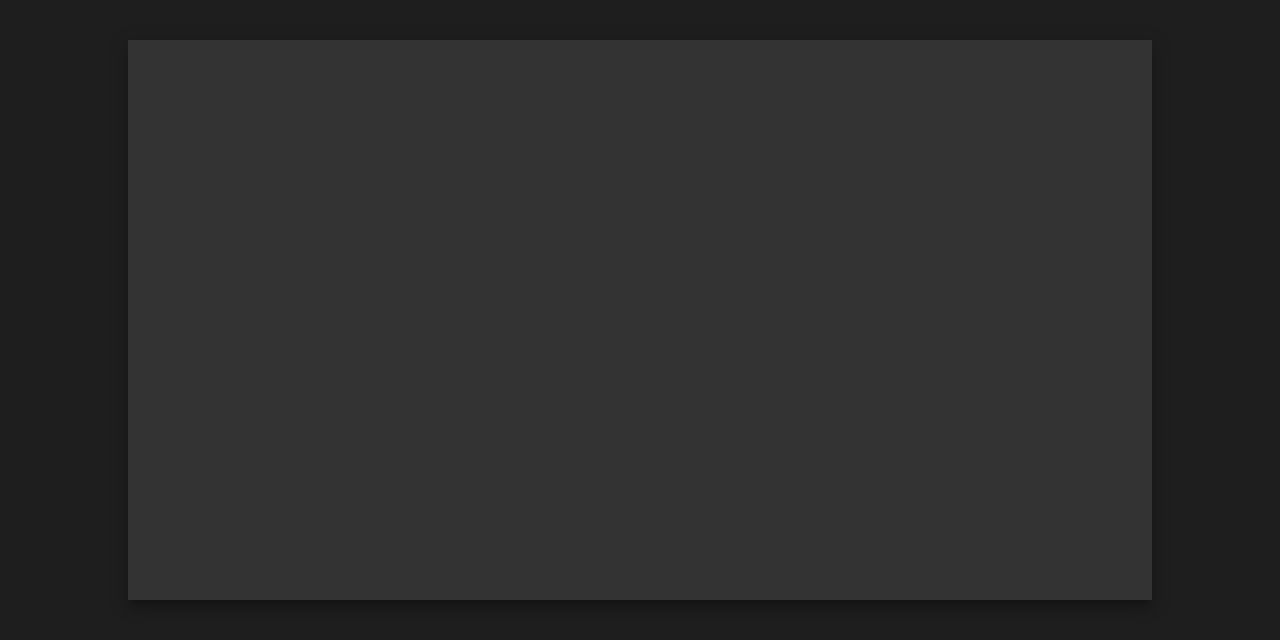
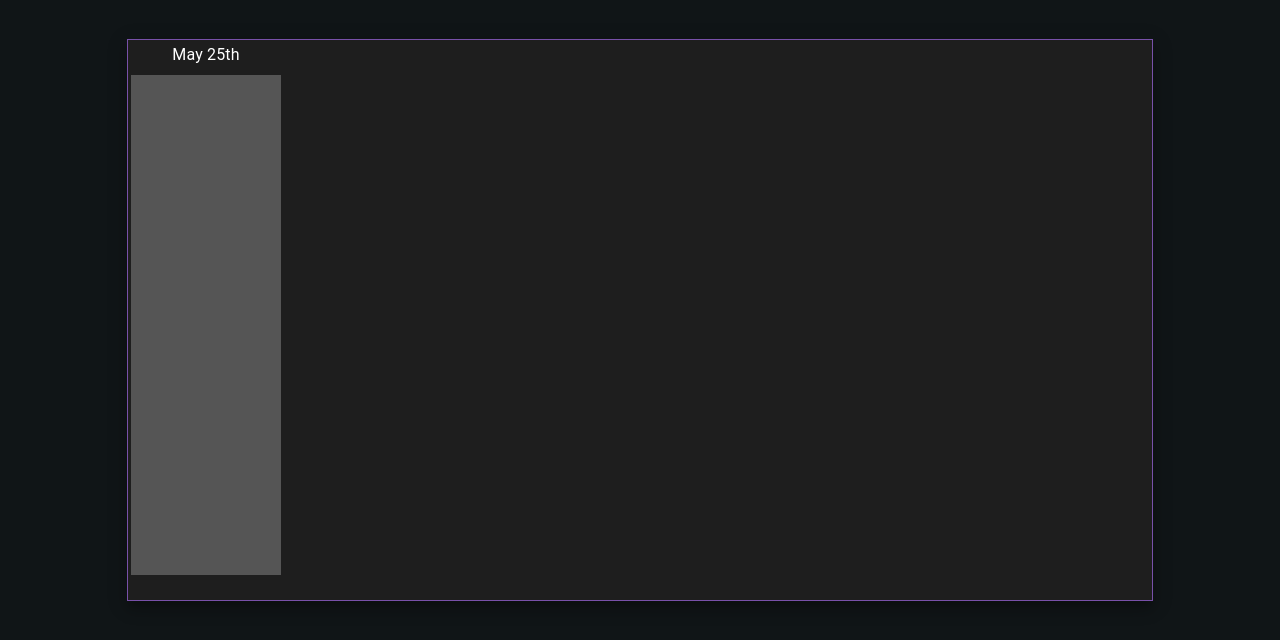
Before and after one commit to dev-pigeon/tache-time, a React (Vite) app in the folder client/: page / in a window 1280 px wide. Shown: the top 640 px of the page. Built offline with nearby package versions, Linux system fonts and the light colour scheme.

Commit message:
created basic / emtpy Date Container

```diff
--- a/client/src/components/CalendarContainer.tsx
+++ b/client/src/components/CalendarContainer.tsx
@@ -2,12 +2,12 @@ import { Box } from "@mui/material";
 import type { PropsWithChildren } from "react";
 
 import "../styles/CalendarContainer.css";
+import DateContainer from "./DateContainer";
 
 const CalendarContainer = ({ children }: PropsWithChildren<{}>) => {
   return (
     <Box id={"container"} sx={{ boxShadow: 10 }}>
-      {/* @ts-ignore */}
-      {children}
+      <DateContainer date="May 25th" />
     </Box>
   );
 };
--- /dev/null
+++ b/client/src/components/DateContainer.tsx
@@ -0,0 +1,24 @@
+import type { PropsWithChildren } from "react";
+import { Stack, Typography } from "@mui/material";
+import "../styles/DateContainer.css";
+
+interface DateContainerProps {
+  date: string;
+}
+
+const DateContainer = ({
+  children,
+  date,
+}: PropsWithChildren<DateContainerProps>) => {
+  return (
+    <Stack className="date-container" direction={"column"} gap={1}>
+      <Typography className="date-container-label">{date}</Typography>
+      <Stack height={500} className="time-unit-container" direction={"column"}>
+        {/* @ts-ignore */}
+        {children}
+      </Stack>
+    </Stack>
+  );
+};
+
+export default DateContainer;
--- a/client/src/styles/CalendarContainer.css
+++ b/client/src/styles/CalendarContainer.css
@@ -5,8 +5,10 @@
     background-color: var(--background-paper);
     top: 40%;
     left: 50%;
+    border-style: solid;
+    border-width: 1px;
     position: fixed;
     transform:translate(-50%, -50%);
-    border-color: var(--secondary-main);
+    border-color: var(--accent-main);
 
 }
--- /dev/null
+++ b/client/src/styles/DateContainer.css
@@ -0,0 +1,21 @@
+.time-unit-container {
+    width:150px;
+    background-color:#555555;
+    align-items: center;
+    justify-content: center;
+    display: flex;
+}
+
+.date-container {
+    align-items: center;
+    justify-items: center;
+    display: flex;
+    width: 150px;
+    padding:3px
+}
+
+.date-container-label {
+    font-family: 'Times New Roman', Times, serif;
+    font-weight: 750;
+    color: var(--text-primary);
+}
--- a/client/src/styles/ThemeVariablesProvider.tsx
+++ b/client/src/styles/ThemeVariablesProvider.tsx
@@ -11,10 +11,10 @@ export function ThemeVariablesProvider({
   useEffect(() => {
     const root = document.body;
 
-    root.style.setProperty("--background-default", "#1e1e1e");
-    root.style.setProperty("--background-paper", "#333");
+    root.style.setProperty("--background-default", "#101517");
+    root.style.setProperty("--background-paper", "#1e1e1e");
 
-    root.style.setProperty("--secondary-main", "#7851A9");
+    root.style.setProperty("--accent-main", "#7851A9");
     root.style.setProperty("--text-primary", theme.palette.text.primary);
 
     return () => {
```
